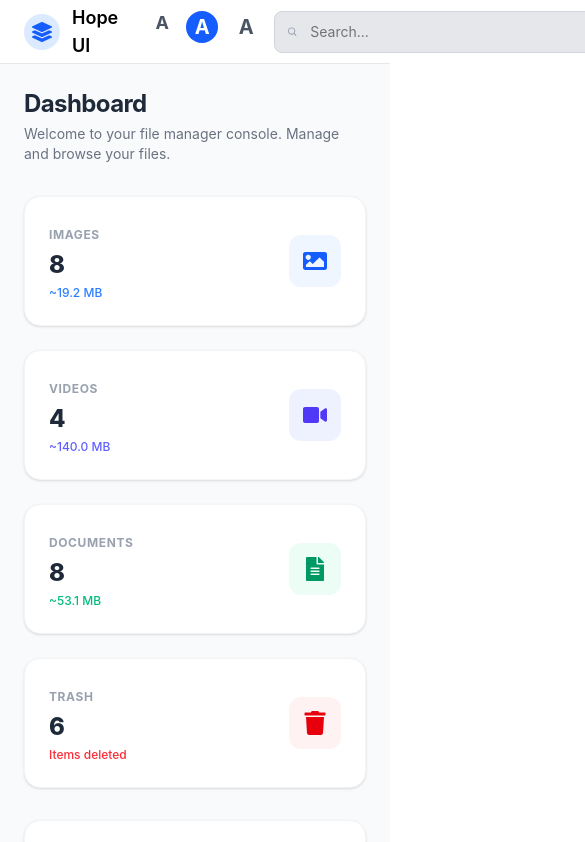
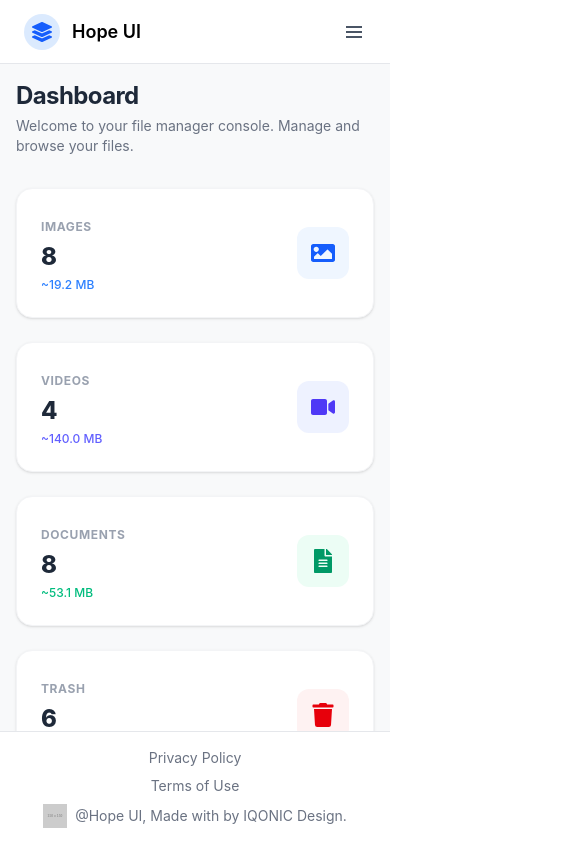
Before and after one commit to Emerance63/-File-Manager-Image-Gallery-Module, a React (Vite) app: page /file-manager/dashboard in a window 390 px wide. Shown: the top 842 px of the page, 585 px wide, since content can reach past the window. Built offline with nearby package versions, Linux system fonts and the light colour scheme.

Commit message:
add responsiveness to topbar with humbergur menu and fixed footer

```diff
--- a/src/components/AppLayout.jsx
+++ b/src/components/AppLayout.jsx
@@ -14,7 +14,7 @@ export default function AppLayout() {
   <div className="flex flex-1">
     <Sidebar />
 
-    <main className="flex-1 p-6 lg:p-8 bg-gray-50">
+    <main className="flex-1 w-full lg:ml-64 overflow-x-hidden p-4 md:p-6 lg:p-8 pb-20">
       <Outlet />
     </main>
   </div>
--- a/src/components/Footer.jsx
+++ b/src/components/Footer.jsx
@@ -2,18 +2,16 @@ import React from "react";
 
 export default function Footer() {
   return (
-    <footer className="bg-white border-t border-gray-200 p-4  text-sm text-gray-500">
-      <div className="flex items-center justify-between">
-      <div>
-        Privacy Policy
-      </div>
-      <div>
-        Terms of Use
-      </div>
-      <div>
-         @Hope UI, Made with  by IQONIC Design.
-      </div>
-     </div>
-    </footer>
+    <footer className="fixed bottom-0 left-0 w-full bg-white border-t border-gray-200 p-4 text-sm text-gray-500 z-50">
+  <div className="flex flex-col md:flex-row items-center justify-between gap-2">
+    <div className="text-center md:text-left">Privacy Policy</div>
+    <div className="text-center md:text-left">Terms of Use</div>
+    <div className="flex items-center justify-center">
+      <img src="https://via.placeholder.com/150" alt="Footer logo" className="inline-block h-6 mr-2" />
+      <span>@Hope UI, Made with by IQONIC Design.</span>
+    </div>
+  </div>
+</footer>
+
   );
 }
--- a/src/components/Sidebar.jsx
+++ b/src/components/Sidebar.jsx
@@ -16,7 +16,7 @@ export default function Sidebar() {
     }`;
 
   return (
-    <aside className="hidden lg:flex flex-col w-64 bg-white border-r border-gray-200 p-6">
+    <aside className="hidden lg:flex flex-col  bg-white border-r border-gray-200 p-6 fixed left-0 top-0 w-64 h-screen">
       <div className="flex flex-col items-center gap-3 mb-6">
         <div className="w-17 h-17 rounded-xl overflow-hidden bg-white">
           <img
--- a/src/components/Topbar.jsx
+++ b/src/components/Topbar.jsx
@@ -1,5 +1,5 @@
 import React, { useState } from "react";
-import { BiSearch, BiBell, BiCartAlt, BiMenu } from "react-icons/bi";
+import { BiSearch, BiBell, BiCartAlt, BiMenu, BiX, BiChevronDown, BiChevronRight } from "react-icons/bi";
 import { FaHome, FaRegCopy, FaThLarge, FaLayerGroup } from "react-icons/fa";
 import { useFiles } from "../context/FileContext";
 import { FaShoppingCart } from "react-icons/fa";
@@ -7,6 +7,7 @@ import { IoPerson } from "react-icons/io5";
 import { AiOutlineExpandAlt } from "react-icons/ai";
 import { GrLinkPrevious } from "react-icons/gr";
 import NavDropdown from "./NavDropdown";
+// Removed custom responsive CSS import
 
 const homeItems = [
   { label: "Dashboard", link: "/file-manager/dashboard" },
@@ -114,6 +115,7 @@ const elementsItems = [
 
 export default function Topbar() {
   const [personOpen, setPersonOpen] = useState(false);
+  const [mobileOpen, setMobileOpen] = useState(false);
   const personItems = [
     { label: "Profile", link: "/profile" },
     { label: "Settings", link: "/settings" },
@@ -141,13 +143,13 @@ export default function Topbar() {
         </nav>
       </div>
 
-      <div className="flex gap-3">
+      <div className="hidden md:flex gap-3">
 
         <button className="flex items-center justify-center w-6 h-6 text-gray-600 text-sm rounded-full hover:bg-gray-100 focus:outline-none"><span className="text-lg font-bold">A</span></button>
         <button className="flex items-center justify-center w-8 h-8 bg-blue-600 text-white rounded-full hover:bg-blue-700 focus:outline-none"><span className="text-xl font-bold">A</span></button>
         <button className="flex items-center justify-center w-8 h-8 text-gray-600 rounded-full hover:bg-gray-100 focus:outline-none"><span className="text-xl font-bold">A</span></button>
-
-        <div className="flex items-center gap-3 bg-gray-200 border border-gray-300 rounded-lg px-3 py-1.5 w-80">
+      </div>
+      <div className="hidden md:flex items-center gap-3 bg-gray-200 border border-gray-300 rounded-lg px-3 py-1.5 w-80">
         <BiSearch className="w-3 h-7 text-gray-400" />
         <input
           type="text"
@@ -158,7 +160,7 @@ export default function Topbar() {
         />
       </div>
 
-        <div className="flex items-center gap-3 ml-4">
+      <div className="hidden md:flex items-center gap-3 ml-4">
         {/* Shopping Cart */}
         <button className="flex items-center bg-blue-600 text-white rounded-full px-2 py-1">
           <FaShoppingCart className="w-5 h-5" />
@@ -192,7 +194,74 @@ export default function Topbar() {
           <AiOutlineExpandAlt className="w-5 h-5" />
         </button>
       </div>
+      {/* Mobile menu button */}
+      <button type="button" className="md:hidden text-gray-600" onClick={(e) => { e.preventDefault(); e.stopPropagation(); setMobileOpen(!mobileOpen); }}>
+        <BiMenu className="w-6 h-6" />
+      </button>
+      {mobileOpen && (
+        <div className="fixed inset-0 z-40">
+          <div className="absolute inset-0 bg-black bg-opacity-30" onClick={() => setMobileOpen(false)} />
+          <div className="absolute left-0 top-0 w-64 h-full bg-white shadow-lg p-4 flex flex-col overflow-y-auto">
+            <button className="self-end mb-4 text-gray-600" onClick={() => setMobileOpen(false)}>
+              <BiX className="w-6 h-6" />
+            </button>
+            <nav className="flex flex-col space-y-1">
+              <MobileMenu label="Home" icon={<FaHome />} items={homeItems} />
+              <MobileMenu label="Pages" icon={<FaThLarge />} items={pagesItems} />
+              <MobileMenu label="Elements" icon={<FaThLarge />} items={elementsItems} />
+            </nav>
           </div>
+        </div>
+      )}
+
+
     </header>
   );
 }
+
+function MobileMenu({ label, icon, items }) {
+  const [open, setOpen] = useState(false);
+  const [subOpen, setSubOpen] = useState(null);
+
+  return (
+    <div>
+      <button
+        onClick={() => setOpen(!open)}
+        className="w-full flex items-center justify-between px-3 py-2 text-sm font-medium text-gray-700 hover:bg-blue-50 hover:text-blue-600 rounded-lg"
+      >
+        <span className="flex items-center gap-2">{icon} {label}</span>
+        <BiChevronDown className={`transition-transform duration-200 ${open ? "rotate-180" : ""}`} />
+      </button>
+      {open && (
+        <div className="ml-4 flex flex-col space-y-1 mt-1">
+          {items.map((item, idx) =>
+            item.submenu ? (
+              <div key={idx}>
+                <button
+                  onClick={() => setSubOpen(subOpen === idx ? null : idx)}
+                  className="w-full flex items-center justify-between px-3 py-2 text-sm text-gray-600 hover:bg-blue-50 hover:text-blue-600 rounded-lg"
+                >
+                  <span>{item.label}</span>
+                  <BiChevronRight className={`transition-transform duration-200 ${subOpen === idx ? "rotate-90" : ""}`} />
+                </button>
+                {subOpen === idx && (
+                  <div className="ml-4 flex flex-col space-y-1 mt-1">
+                    {item.submenu.map((sub, sIdx) => (
+                      <a key={sIdx} href={sub.link || "#"} className="block px-3 py-2 text-sm text-gray-500 hover:text-blue-600 rounded-lg">
+                        {sub.label}
+                      </a>
+                    ))}
+                  </div>
+                )}
+              </div>
+            ) : (
+              <a key={idx} href={item.link || "#"} className="block px-3 py-2 text-sm text-gray-600 hover:bg-blue-50 hover:text-blue-600 rounded-lg">
+                {item.label}
+              </a>
+            )
+          )}
+        </div>
+      )}
+    </div>
+  );
+}
```
Lines whose indentation alone changed are shown as unchanged.
